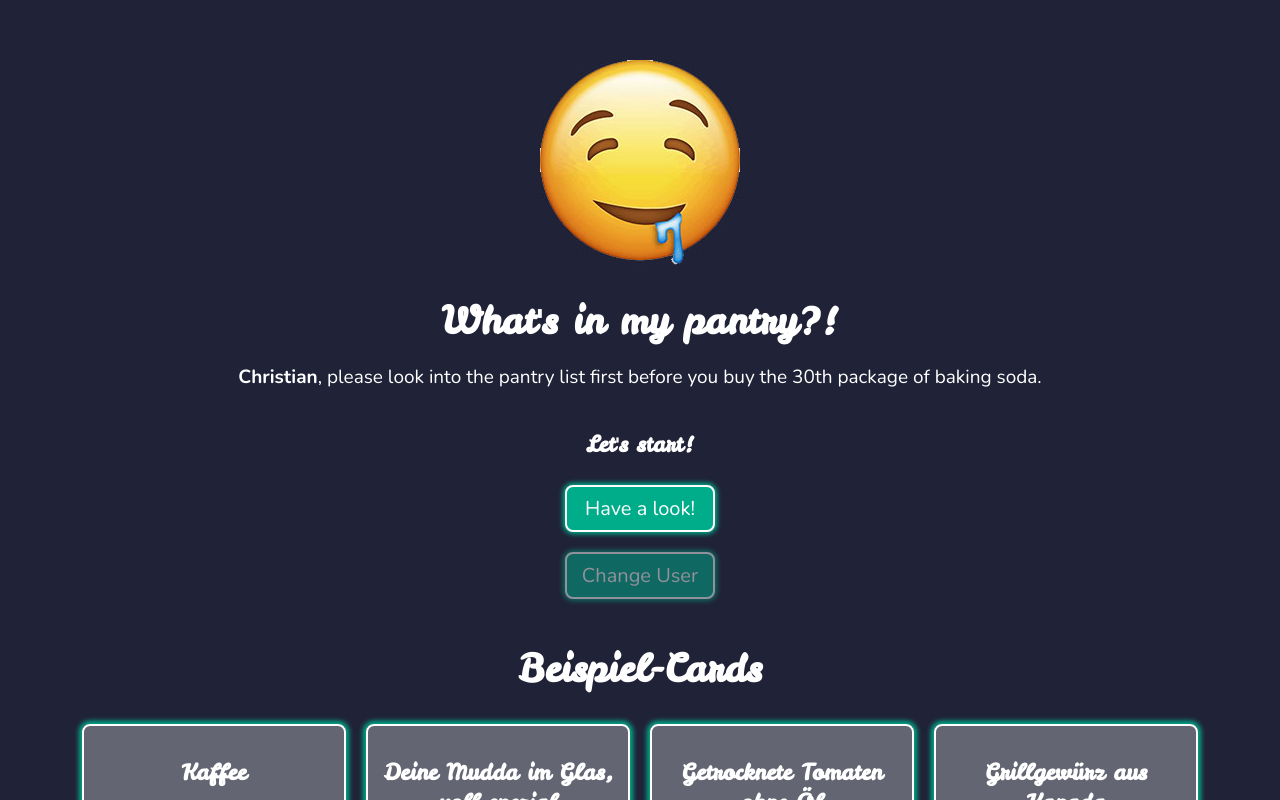
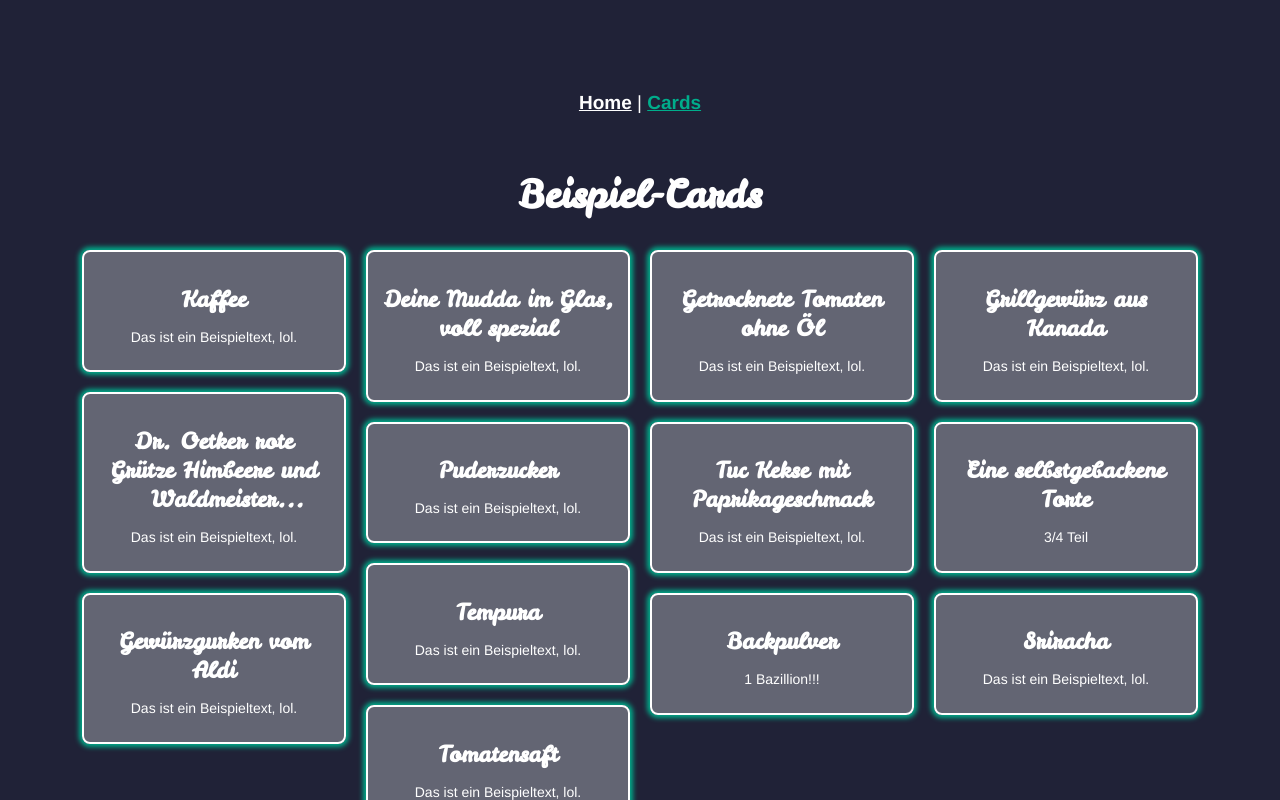
Before and after one commit to Lenkly/my-pantry, a Vue app: page /#/cards in a window 1280 px wide. Before the commit this address led to /#/. Shown: the top 800 px of the page. Built offline with nearby package versions, Linux system fonts and the light colour scheme.

Commit message:
:heavy_plus_sign: add vue-router

```diff
--- a/package.json
+++ b/package.json
@@ -16,13 +16,12 @@
   "devDependencies": {
     "@vue/cli-plugin-babel": "~4.5.0",
     "@vue/cli-plugin-eslint": "~4.5.0",
+    "@vue/cli-plugin-router": "~4.5.0",
     "@vue/cli-service": "~4.5.0",
     "babel-eslint": "^10.1.0",
     "eslint": "^6.7.2",
     "eslint-plugin-vue": "^6.2.2",
     "prettier": "^1.19.1",
-    "stylus": "^0.54.8",
-    "stylus-loader": "^4.3.3",
     "vue-loader": "^15.9.6",
     "vue-template-compiler": "^2.6.11"
   },
--- a/src/App.vue
+++ b/src/App.vue
@@ -1,75 +1,32 @@
 <template>
   <div id="app">
-    <img alt="Vue logo" src="./assets/logo.jpg">
-    <Intro msg="What's in my pantry?!" name="Christian"/>
-
-  <div id="buttons">
-    <Button :onClick="clickButton" text="Have a look!" />
-    <Button :onClick="clickButton" text="Change User" disabled />
+    <div id="nav">
+      <router-link to="/">Home</router-link> |
+      <router-link to="/cards">Cards</router-link>
     </div>
-      <h1 style="margin-bottom: 30px">Beispiel-Cards</h1>
-    <div id="cards">
-<Card heading="Kaffee" inStock="Das ist ein Beispieltext, lol." :onClick="clickCard" />
-<Card heading="Dr. Oetker rote Grütze Himbeere und Waldmeister hmmmmm" inStock="Das ist ein Beispieltext, lol." :onClick="clickCard" />
-<Card heading="Gewürzgurken vom Aldi" inStock="Das ist ein Beispieltext, lol." :onClick="clickCard" />
-<Card heading="Deine Mudda im Glas, voll spezial" inStock="Das ist ein Beispieltext, lol." :onClick="clickCard" />
-<Card heading="Puderzucker" inStock="Das ist ein Beispieltext, lol." :onClick="clickCard" />
-<Card heading="Tempura" inStock="Das ist ein Beispieltext, lol." :onClick="clickCard" />
-<Card heading="Tomatensaft" inStock="Das ist ein Beispieltext, lol." :onClick="clickCard" />
-<Card heading="Getrocknete Tomaten ohne Öl" inStock="Das ist ein Beispieltext, lol." :onClick="clickCard" />
-<Card heading="Tuc Kekse mit Paprikageschmack" inStock="Das ist ein Beispieltext, lol." :onClick="clickCard" />
-<Card heading="Backpulver" inStock="1 Bazillion!!!" :onClick="clickCard" />
-<Card heading="Grillgewürz aus Kanada" inStock="Das ist ein Beispieltext, lol." :onClick="clickCard" />
-<Card heading="Eine selbstgebackene Torte" inStock="3/4 Teil" :onClick="clickCard" />
-<Card heading="Sriracha" inStock="Das ist ein Beispieltext, lol." :onClick="clickCard" />
-  </div>
+    <router-view/>
   </div>
 </template>
 
-<script>
-import Intro from './components/Intro.vue'
-import Button from './components/basics/Button.vue'
-import Card from './components/basics/Card.vue'
-
-export default {
-  name: 'App',
-  components: {
-    Intro,
-    Button,
-    Card
-  },
-  methods: {
-    clickButton() {
-      alert('my pantry is empty at the moment 🥺')
-    },
-    clickCard() {
-      alert('not available in your country')
-    }
-  }
-}
-</script>
-
 <style>
 #app {
+  font-family: Avenir, Helvetica, Arial, sans-serif;
+  -webkit-font-smoothing: antialiased;
+  -moz-osx-font-smoothing: grayscale;
   text-align: center;
-  margin: 60px;
-  display: flex;
-  justify-content: center;
-  flex-direction: column;
-  align-items: center;
+  color: white;
 }
-#buttons {
-  display: flex;
-  justify-content: center;
-  flex-direction: column;
-  align-items: center;
+
+#nav {
+  padding: 30px;
 }
-#cards {
-  -moz-column-count: 4;
-  -webkit-column-count: 4;
-  column-count: 4;
-  -moz-column-gap: 20px;
-  -webkit-column-gap: 20px;
-  column-gap: 20px;
+
+#nav a {
+  font-weight: bold;
+  color: white;
+}
+
+#nav a.router-link-exact-active {
+  color: #00AD8B;
 }
 </style>
--- a/src/main.js
+++ b/src/main.js
@@ -1,9 +1,11 @@
 import Vue from 'vue'
 import App from './App.vue'
 import './assets/styles.css'
+import router from './router'
 
 Vue.config.productionTip = false
 
 new Vue({
+  router,
   render: h => h(App)
 }).$mount('#app')
--- /dev/null
+++ b/src/router/index.js
@@ -0,0 +1,28 @@
+import Vue from 'vue'
+import VueRouter from 'vue-router'
+import Home from '../views/Home.vue'
+
+Vue.use(VueRouter)
+
+const routes = [
+  {
+    path: '/',
+    name: 'Home',
+    component: Home
+  },
+  {
+    path: '/cards',
+    name: 'CardView',
+    // route level code-splitting
+    // this generates a separate chunk (about.[hash].js) for this route
+    // which is lazy-loaded when the route is visited.
+    component: () =>
+      import(/* webpackChunkName: "about" */ '../views/CardView.vue')
+  }
+]
+
+const router = new VueRouter({
+  routes
+})
+
+export default router
--- /dev/null
+++ b/src/views/CardView.vue
@@ -0,0 +1,47 @@
+<template>
+  <div class="cardcontainer">
+    <h1 style="margin-bottom: 30px">Beispiel-Cards</h1>
+    <div id="cards">
+<Card heading="Kaffee" inStock="Das ist ein Beispieltext, lol." :onClick="clickCard" />
+<Card heading="Dr. Oetker rote Grütze Himbeere und Waldmeister hmmmmm" inStock="Das ist ein Beispieltext, lol." :onClick="clickCard" />
+<Card heading="Gewürzgurken vom Aldi" inStock="Das ist ein Beispieltext, lol." :onClick="clickCard" />
+<Card heading="Deine Mudda im Glas, voll spezial" inStock="Das ist ein Beispieltext, lol." :onClick="clickCard" />
+<Card heading="Puderzucker" inStock="Das ist ein Beispieltext, lol." :onClick="clickCard" />
+<Card heading="Tempura" inStock="Das ist ein Beispieltext, lol." :onClick="clickCard" />
+<Card heading="Tomatensaft" inStock="Das ist ein Beispieltext, lol." :onClick="clickCard" />
+<Card heading="Getrocknete Tomaten ohne Öl" inStock="Das ist ein Beispieltext, lol." :onClick="clickCard" />
+<Card heading="Tuc Kekse mit Paprikageschmack" inStock="Das ist ein Beispieltext, lol." :onClick="clickCard" />
+<Card heading="Backpulver" inStock="1 Bazillion!!!" :onClick="clickCard" />
+<Card heading="Grillgewürz aus Kanada" inStock="Das ist ein Beispieltext, lol." :onClick="clickCard" />
+<Card heading="Eine selbstgebackene Torte" inStock="3/4 Teil" :onClick="clickCard" />
+<Card heading="Sriracha" inStock="Das ist ein Beispieltext, lol." :onClick="clickCard" />
+  </div>
+  </div>
+</template>
+
+<script>
+import Card from '../components/basics/Card.vue'
+
+export default {
+  name: 'App',
+  components: {
+    Card
+  },
+  methods: {
+    clickCard() {
+      alert('not available in your country')
+    }
+  }
+}
+</script>
+
+<style>
+#cards {
+  -moz-column-count: 4;
+  -webkit-column-count: 4;
+  column-count: 4;
+  -moz-column-gap: 20px;
+  -webkit-column-gap: 20px;
+  column-gap: 20px;
+}
+</style>
--- /dev/null
+++ b/src/views/Home.vue
@@ -0,0 +1,47 @@
+<template>
+  <div id="app">
+    <img alt="Vue logo" src="../assets/logo.jpg">
+    <Intro msg="What's in my pantry?!" name="Christian"/>
+
+  <div id="buttons">
+    <Button :onClick="clickButton" text="Have a look!" />
+    <Button :onClick="clickButton" text="Change User" disabled />
+    </div>
+  </div>
+</template>
+
+<script>
+import Intro from '../components/Intro.vue'
+import Button from '../components/basics/Button.vue'
+
+
+export default {
+  name: 'App',
+  components: {
+    Intro,
+    Button
+  },
+  methods: {
+    clickButton() {
+      alert('my pantry is empty at the moment 🥺')
+    }
+  }
+}
+</script>
+
+<style>
+#app {
+  text-align: center;
+  margin: 60px;
+  display: flex;
+  justify-content: center;
+  flex-direction: column;
+  align-items: center;
+}
+#buttons {
+  display: flex;
+  justify-content: center;
+  flex-direction: column;
+  align-items: center;
+}
+</style>
--- a/webpack.config.js
+++ b/webpack.config.js
@@ -1,10 +1,10 @@
-module.exports = {
-  module: {
-    rules: [
-      {
-        test: /\.styl(us)?$/,
-        use: ["vue-style-loader", "css-loader", "stylus-loader"],
-      },
-    ],
-  },
-};
+// module.exports = {
+//   module: {
+//     rules: [
+//       {
+//         test: /\.styl(us)?$/,
+//         use: ["vue-style-loader", "css-loader", "stylus-loader"],
+//       },
+//     ],
+//   },
+// };
```
Also changed, not shown: 1 other file (tests, documents, lock files or other folders).
